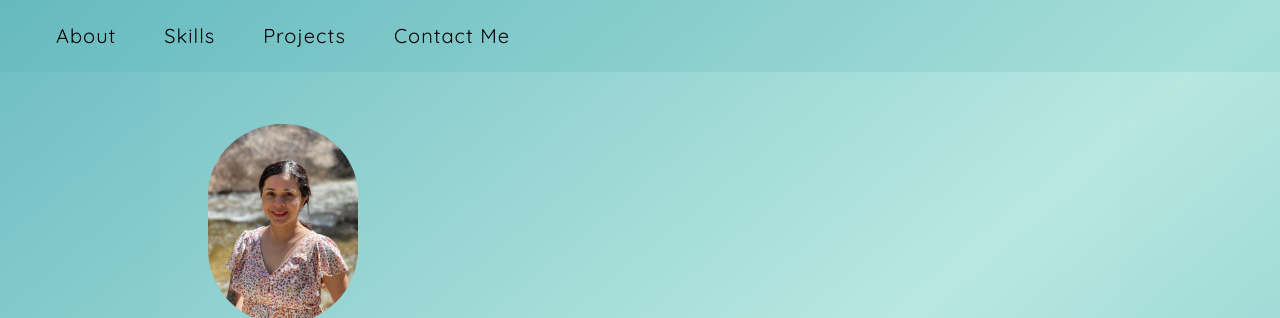
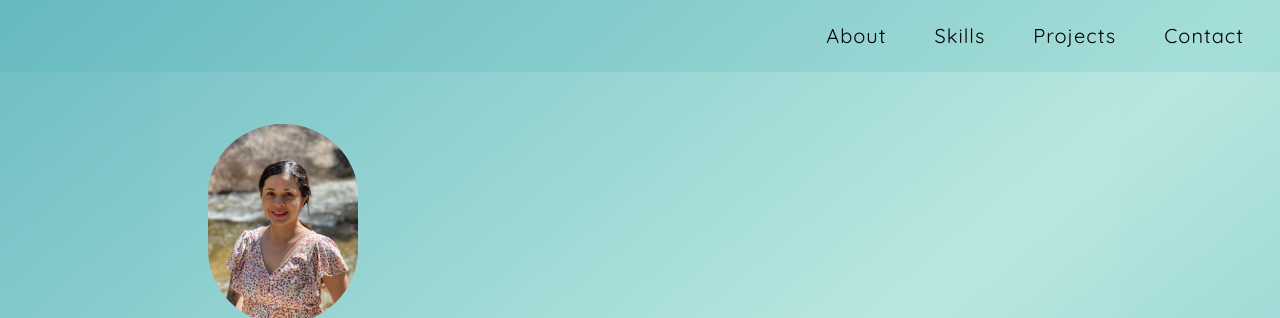
Before and after one commit to nayezapata/nayezapata.github.io, a plain HTML site: page nayelizrPortfolio/about.html in a window 1280 px wide. Shown: the top 318 px of the page. Drawn offline with nearby package versions, Linux system fonts and the light colour scheme.

Commit message:
Update about.html

```diff
--- a/nayelizrPortfolio/about.html
+++ b/nayelizrPortfolio/about.html
@@ -40,30 +40,23 @@
 	<body>
 		<header>
 			<nav class="navbar navbar-expand-sm navbar-light p-3">
-<!-- 				<button class="navbar-toggler"
+				<button class="navbar-toggler"
 					type="button"
 					data-bs-toggle="collapse"
 					data-bs-target="#collapsibleNavbar">
 					<span class="navbar-toggler-icon"></span>
-				</button> -->
-
-				<ul class="navbar-nav h5">
-					<li class="nav-item ms-3 ps-3"><a class="nav-link" href="about.html">About</a></li>
-					<li class="nav-item ms-3 ps-3"><a class="nav-link" href="skills.html">Skills</a></li>
-					<li class="nav-item ms-3 ps-3"><a class="nav-link" href="projects.html">Projects</a></li>
-					<li class="nav-item ms-3 ps-3"><a class="nav-link" href="contact.html">Contact Me</a></li>
-					<li></li>
-				</ul>
+				</button>
 
 
-	<!-- 			<div class="collapse navbar-collapse  container-fluid justify-content-end" id="collapsibleNavbar">
+
+				<div class="collapse navbar-collapse  container-fluid justify-content-end" id="collapsibleNavbar">
 					<ul class="navbar-nav h5">
 						<li class="nav-item ms-3 ps-3"><a class="nav-link" href="about.html">About</a></li>
 						<li class="nav-item ms-3 ps-3"><a class="nav-link" href="skills.html">Skills</a></li>
 						<li class="nav-item ms-3 ps-3"><a class="nav-link" href="projects.html">Projects</a></li>
 						<li class="nav-item ms-3 ps-3"><a class="nav-link" href="contact.html">Contact</a></li>
 					</ul>
-				</div> -->
+				</div>
 			</nav>
 		</header>
 
```
